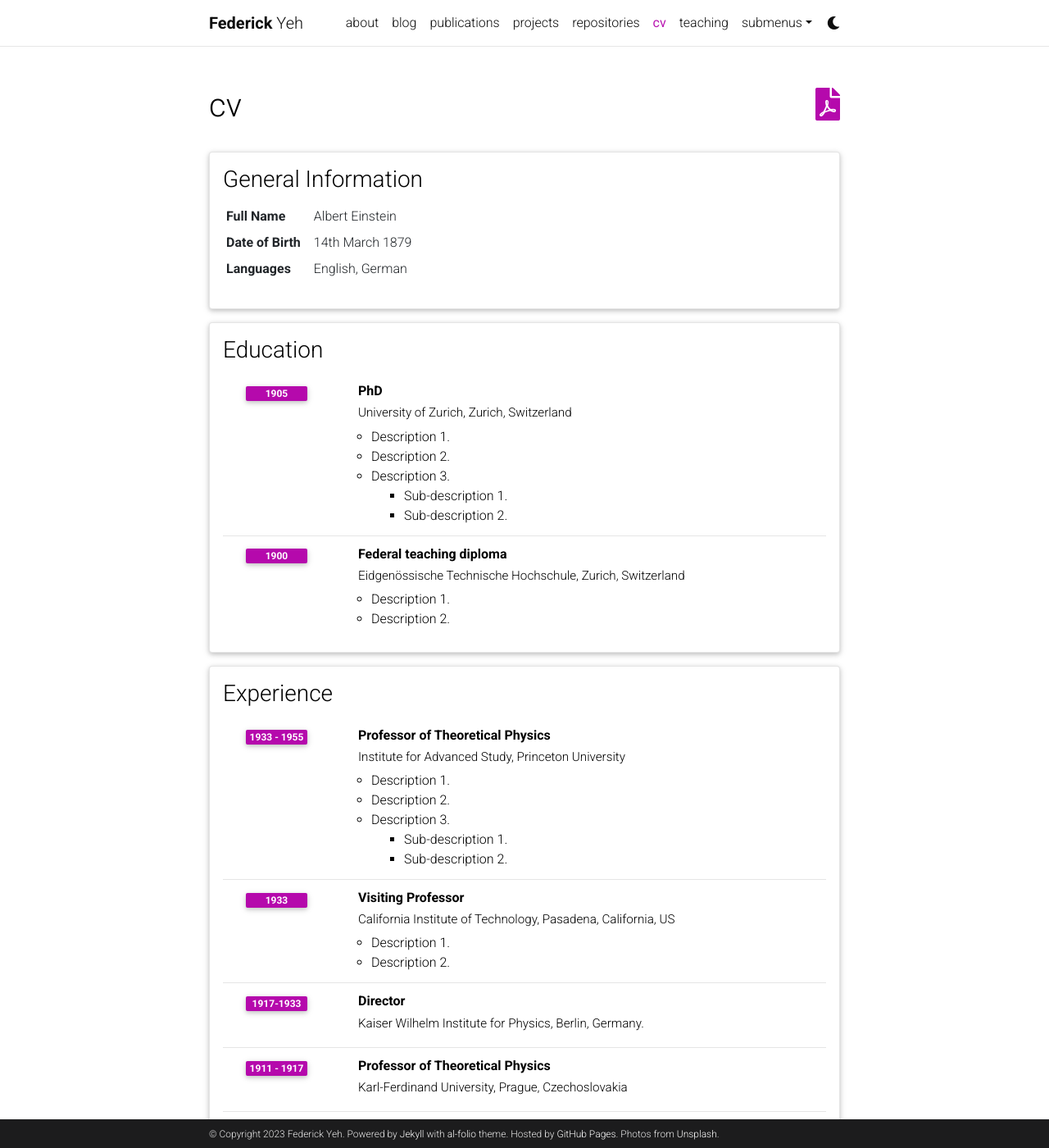
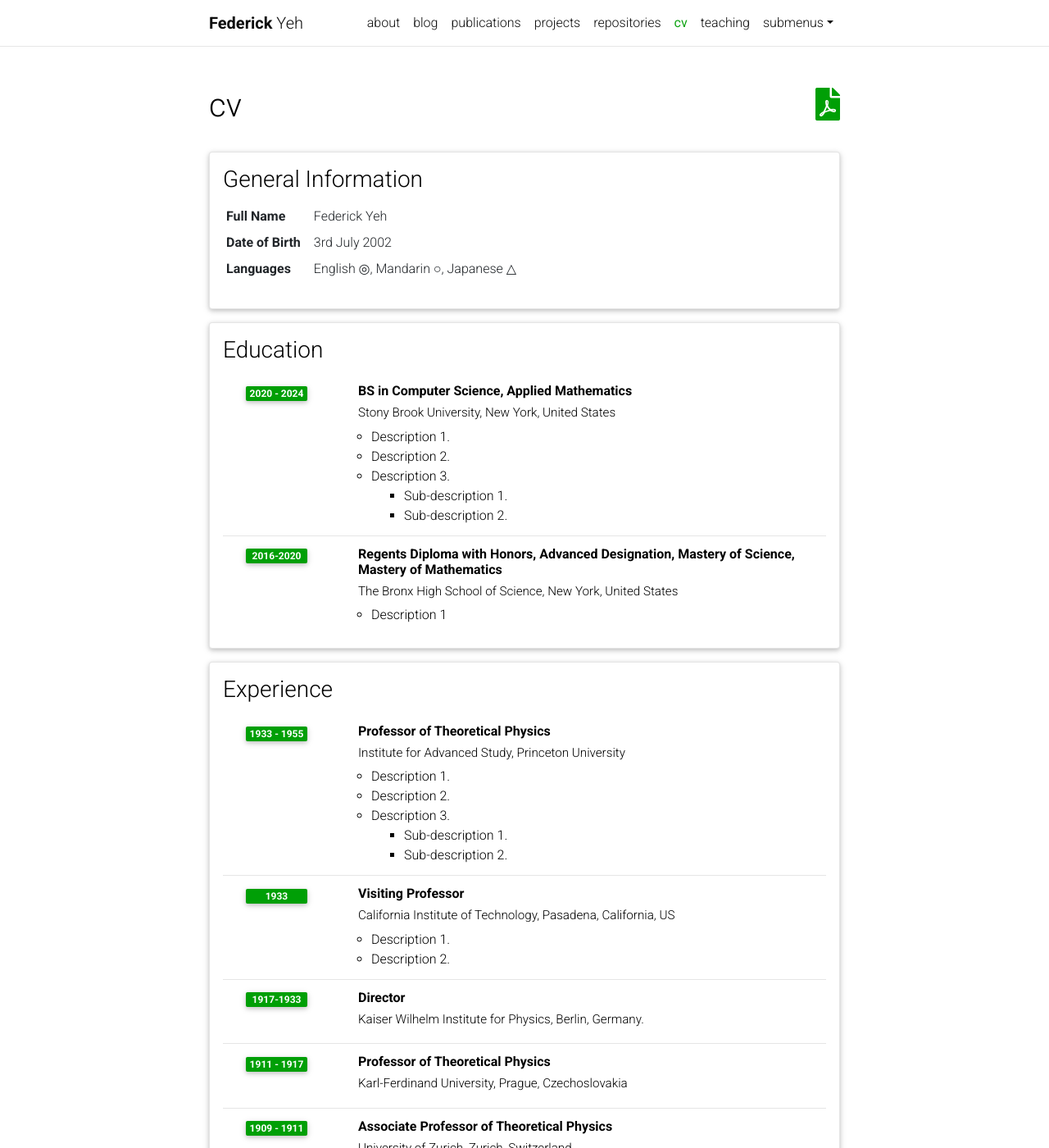
Before and after one commit to feyeh-sbu/feyeh-sbu.github.io, a Jekyll site: the page built from _pages/cv.md, in a window 1280 px wide and 1400 px high. Shown: the whole window at 82% size. Built offline with Jekyll 4.4.1, drawn with Linux system fonts in a browser that asks for light colours; comment, search, counter and statistics services are not loaded; a style sheet for code colours, icons or effects is not loaded; some of the changed text lies outside the part shown.

Commit message:
minor CV update

```diff
--- a/_config.yml
+++ b/_config.yml
@@ -12,7 +12,6 @@ description: > # the ">" symbol means to ignore newlines until "footer_text:"
 footer_text: >
   Powered by <a href="https://jekyllrb.com/" target="_blank">Jekyll</a> with <a href="https://github.com/alshedivat/al-folio">al-folio</a> theme.
   Hosted by <a href="https://pages.github.com/" target="_blank">GitHub Pages</a>.
-  Photos from <a href="https://unsplash.com" target="_blank">Unsplash</a>.
 keywords: jekyll, jekyll-theme, academic-website, portfolio-website  # add your own keywords or leave empty
 
 lang: en # the language of your site (for example: en, fr, cn, ru, etc.)
@@ -20,7 +19,7 @@ icon: ⚛️  # the emoji used as the favicon (alternatively, provide image name
 
 url: https://feyeh-sbu.github.io # the base hostname & protocol for your site
 baseurl:  # the subpath of your site, e.g. /blog/
-last_updated: false # set to true if you want to display last updated in the footer
+last_updated: true # set to true if you want to display last updated in the footer
 impressum_path:  # set to path to include impressum link in the footer, use the same path as permalink in a page, helps to conform with EU GDPR
 
 # -----------------------------------------------------------------------------
@@ -52,7 +51,7 @@ rss_icon: true
 # -----------------------------------------------------------------------------
 
 navbar_fixed: true
-footer_fixed: true
+footer_fixed: false
 
 # Dimensions
 max_width: 800px
@@ -75,7 +74,7 @@ github_username: # your GitHub user name
 gitlab_username: # your GitLab user name
 twitter_username: # your Twitter handle
 mastodon_username: # your mastodon instance+username in the format instance.tld/@username
-linkedin_username: # your LinkedIn user name
+linkedin_username: feyeh # your LinkedIn user name
 telegram_username: # your Telegram user name
 scholar_userid: # your Google Scholar ID
 semanticscholar_id: # your Semantic Scholar ID
@@ -358,7 +357,7 @@ enable_masonry:             true   # enables automatic project cards arrangement
 enable_math:                true   # enables math typesetting (uses MathJax)
 enable_tooltips:            false  # enables automatic tooltip links generated
                                    # for each section titles on pages and posts
-enable_darkmode:            true   # enables switching between light/dark modes
+enable_darkmode:            false  # enables switching between light/dark modes
 enable_navbar_social:       false  # enables displaying social links in the
                                    # navbar on the about page
 enable_project_categories:  true   # enables categorization of projects into
--- a/_data/cv.yml
+++ b/_data/cv.yml
@@ -2,18 +2,18 @@
   type: map
   contents:
     - name: Full Name
-      value: Albert Einstein
+      value: Federick Yeh
     - name: Date of Birth
-      value: 14th March 1879
+      value: 3rd July 2002
     - name: Languages
-      value: English, German
+      value: English ◎, Mandarin ○, Japanese △
 
 - title: Education
   type: time_table
   contents:
-    - title: PhD
-      institution: University of Zurich, Zurich, Switzerland
-      year: 1905
+    - title: BS in Computer Science, Applied Mathematics
+      institution: Stony Brook University, New York, United States
+      year: 2020 - 2024
       description:
         - Description 1.
         - Description 2.
@@ -21,12 +21,11 @@
           contents:
             - Sub-description 1.
             - Sub-description 2.
-    - title: Federal teaching diploma
-      institution: Eidgenössische Technische Hochschule, Zurich, Switzerland
-      year: 1900
+    - title: Regents Diploma with Honors, Advanced Designation, Mastery of Science, Mastery of Mathematics
+      institution: The Bronx High School of Science, New York, United States
+      year: 2016-2020
       description:
-        - Description 1.
-        - Description 2.
+        - Description 1
 
 - title: Experience
   type: time_table
@@ -82,7 +81,7 @@
 - title: Academic Interests
   type: nested_list
   contents:
-    - title: Topic 1.
+    - title: Computer Graphics
       items:
         - Description 1.
         - Description 2.
@@ -94,4 +93,4 @@
 - title: Other Interests
   type: list
   contents:
-    - <u>Hobbies:</u> Hobby 1, Hobby 2, etc.
+    - <u>Hobbies:</u> Piano
--- a/_sass/_themes.scss
+++ b/_sass/_themes.scss
@@ -7,8 +7,8 @@
   --global-code-bg-color: #{$code-bg-color-light};
   --global-text-color: #{$black-color};
   --global-text-color-light: #{$grey-color};
-  --global-theme-color: #{$purple-color};
-  --global-hover-color: #{$purple-color};
+  --global-theme-color: #{$green-color-dark};
+  --global-hover-color: #{$green-color-dark};
   --global-hover-text-color: #{$white-color};
   --global-footer-bg-color: #{$grey-color-dark};
   --global-footer-text-color: #{$grey-color-light};
@@ -39,8 +39,8 @@ html[data-theme='dark'] {
   --global-code-bg-color: #{$code-bg-color-dark};
   --global-text-color: #{$grey-color-light};
   --global-text-color-light: #{$grey-color-light};
-  --global-theme-color: #{$cyan-color};
-  --global-hover-color: #{$cyan-color};
+  --global-theme-color: #{$green-color-bright};
+  --global-hover-color: #{$green-color-bright};
   --global-hover-text-color: #{$white-color};
   --global-footer-bg-color: #{$grey-color-light};
   --global-footer-text-color: #{$grey-color-dark};
```
Also changed, not shown: 2 other files.
